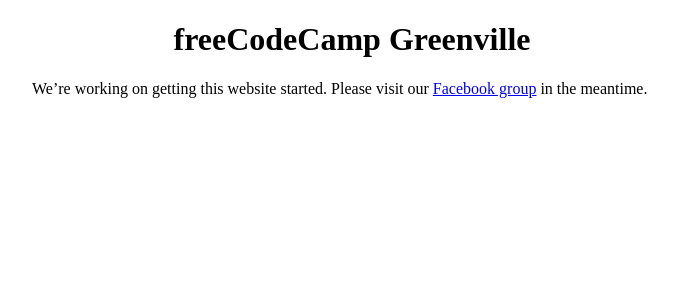
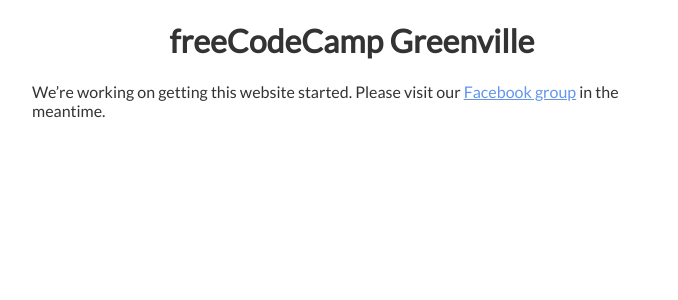
Before and after one commit to freecodecamp-greenville/fcc-greenville-www, a Jekyll site: the page built from index.md, in a window 1280 px wide. Shown: the top 300 px of the page, without its empty margins (288-966 px from the left). Built offline with Jekyll 4.4.1, drawn with Linux system fonts in a browser that asks for light colours; our own code applies the rules of GitHub Pages for plain Markdown files.

Commit message:
Added font and color.

```diff
--- a/_layouts/default.html
+++ b/_layouts/default.html
@@ -4,6 +4,7 @@
   <meta charset="UTF-8">
   <meta name="viewport" content="width=device-width, initial-scale=1.0">
   <meta http-equiv="X-UA-Compatible" content="ie=edge">
+  <link href="https://fonts.googleapis.com/css?family=Lato" rel="stylesheet">
   <link rel="stylesheet" href="/css/styles.css">
   <title>{{ page.title }} - {{ site.title }}</title>
 </head>
--- /dev/null
+++ b/_sass/_color.sass
@@ -0,0 +1,8 @@
+body
+  color: hsl(0, 0%, 20%)
+
+a
+  color: cornflowerblue
+
+a:visited
+  color: adjust-hue(cornflowerblue, 50deg)
--- a/_sass/_typography.sass
+++ b/_sass/_typography.sass
@@ -1,2 +1,5 @@
+body
+  font-family: 'Lato', sans-serif
+
 h1
   text-align: center
--- a/css/styles.sass
+++ b/css/styles.sass
@@ -2,3 +2,4 @@
 ---
 @import layout
 @import typography
+@import color
```
